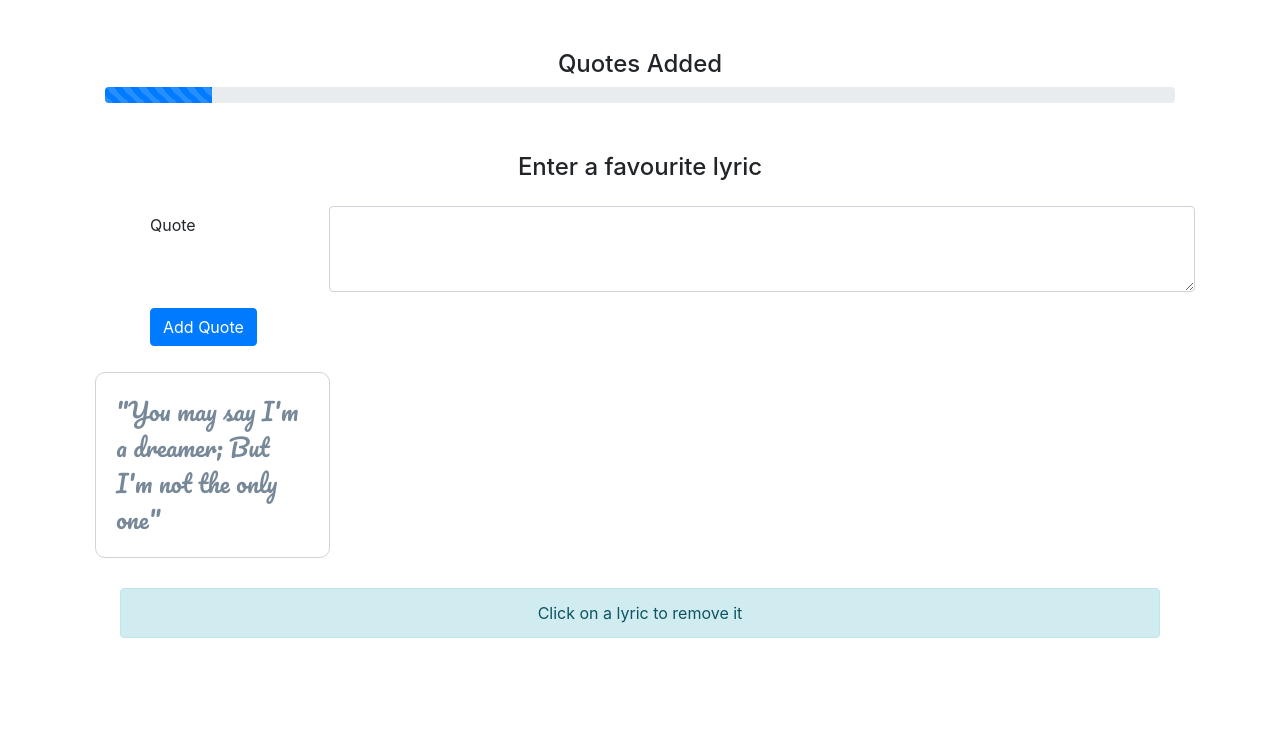
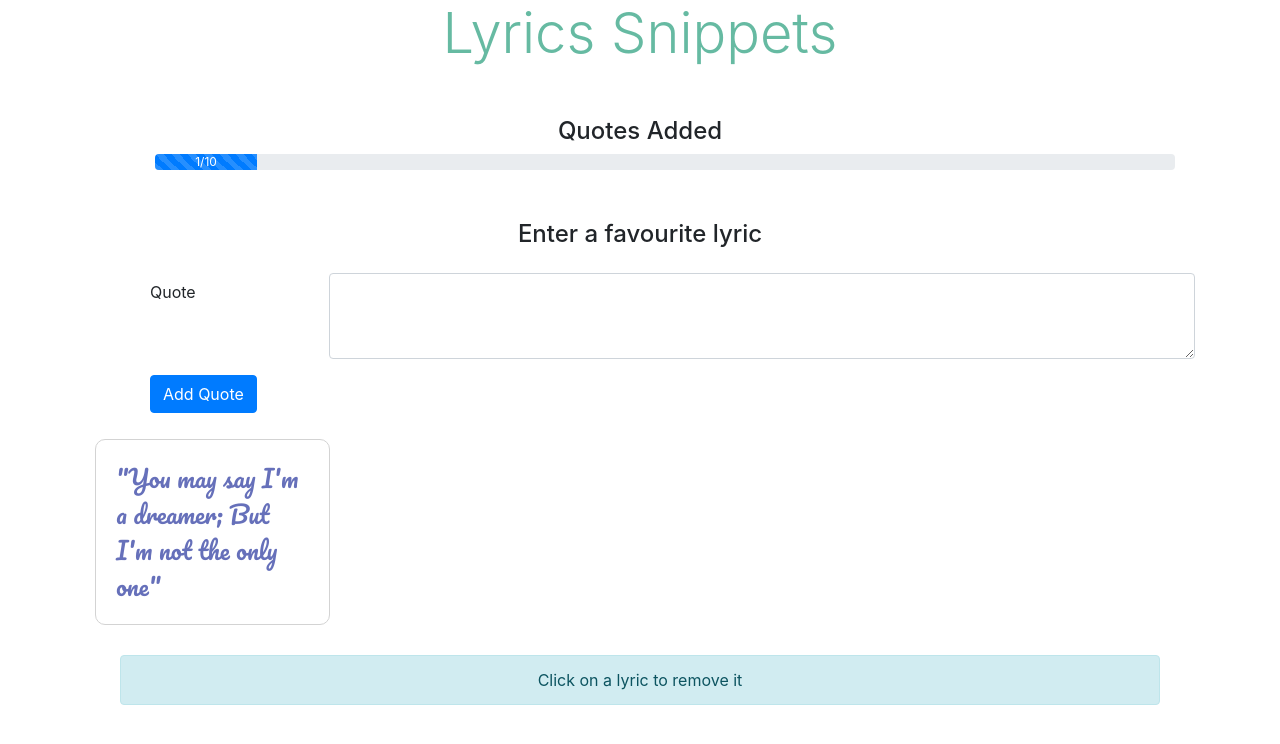
Before and after one commit to barclayd/Lyrics-Snippets, a Vue app: page / in a window 1280 px wide. Shown: the top 744 px of the page. Built offline with nearby package versions, Linux system fonts and the light colour scheme.

Commit message:
Added heading, tweaked styling and display of application

```diff
--- a/src/App.vue
+++ b/src/App.vue
@@ -1,6 +1,7 @@
 <template>
   <div class="container">
-    <progress-bar :percentage="(this.quotes.length / maxQuotes) * 100" />
+    <h1 class="display-4 text-center" style="color: #66baa2">Lyrics Snippets</h1>
+    <progress-bar :maxQuotes="maxQuotes" :percentage="(this.quotes.length / maxQuotes) * 100" />
     <new-quote @quoteAdded="newQuote" />
     <quote-grid :quotes="quotes" />
     <div class="row info">
--- a/src/components/NewQuote.vue
+++ b/src/components/NewQuote.vue
@@ -43,7 +43,7 @@ export default {
 };
 </script>
 
-<style scoped>
+<style>
 @media screen and (min-width: 577px) {
   .new-quote {
     margin-left: 50px !important;
--- a/src/components/ProgressBar.vue
+++ b/src/components/ProgressBar.vue
@@ -1,7 +1,7 @@
 <template>
   <div class="text-center header">
     <h4>Quotes Added</h4>
-    <div class="progress">
+    <div class="progress new-quote">
       <div
         class="progress-bar progress-bar-striped progress-bar-animated"
         role="progressbar"
@@ -9,13 +9,16 @@
         aria-valuemin="0"
         aria-valuemax="100"
         :style="{ width: percentage + '%' }"
-      ></div>
-    </div></div
-></template>
+      >
+        {{ percentage > 0 ? `${percentage / 10}/${maxQuotes}` : null }}
+      </div>
+    </div>
+  </div></template
+>
 
 <script>
 export default {
-  props: ['percentage'],
+  props: ['percentage', 'maxQuotes'],
   name: 'ProgressBar',
 };
 </script>
--- a/src/components/Quote.vue
+++ b/src/components/Quote.vue
@@ -1,27 +1,35 @@
 <template>
   <div class="col-sm-6 col-md-4 col-lg-3">
     <div class="panel panel-default">
-      <div class="panel-body quote">
+      <div class="panel-body quote" :style="textColour(idx)">
         <slot />
       </div>
-    </div>
-  </div></template>
+    </div></div
+></template>
 
 <script>
+export default {
+  props: ['idx'],
+  methods: {
+    textColour(idx) {
+      if (idx % 2 === 0) {
+        return {
+          color: '#6670ba',
+        };
+      }
+    },
+  },
+};
 </script>
 
 <style scoped>
 .panel-body {
   font-family: 'Pacifico', cursive;
   font-size: 24px;
-    color: #778899;
-    border: 1px solid #D3D3D3;
+  color: #66a8ba;
+  border: 1px solid #d3d3d3;
   border-radius: 10px;
   padding: 20px;
-  }
-
-  .quote.panel-body:nth-child(even) {
-    color: blueviolet !important;
 }
 
 .quote {
--- a/src/components/QuoteGrid.vue
+++ b/src/components/QuoteGrid.vue
@@ -1,6 +1,12 @@
 <template>
   <div class="row">
-    <quote :key="index" @click.native="removeLyric(index)" v-for="(quote, index) in quotes">"{{ quote }}"</quote>
+    <quote
+      :key="index"
+      :idx="index"
+      @click.native="removeLyric(index)"
+      v-for="(quote, index) in quotes"
+      >"{{ quote }}"</quote
+    >
   </div>
 </template>
 
@@ -15,7 +21,7 @@ export default {
   methods: {
     removeLyric(idx) {
       this.quotes.splice(idx, 1);
-    }
+    },
   },
 };
 </script>
```
Lines whose indentation alone changed are shown as unchanged.
